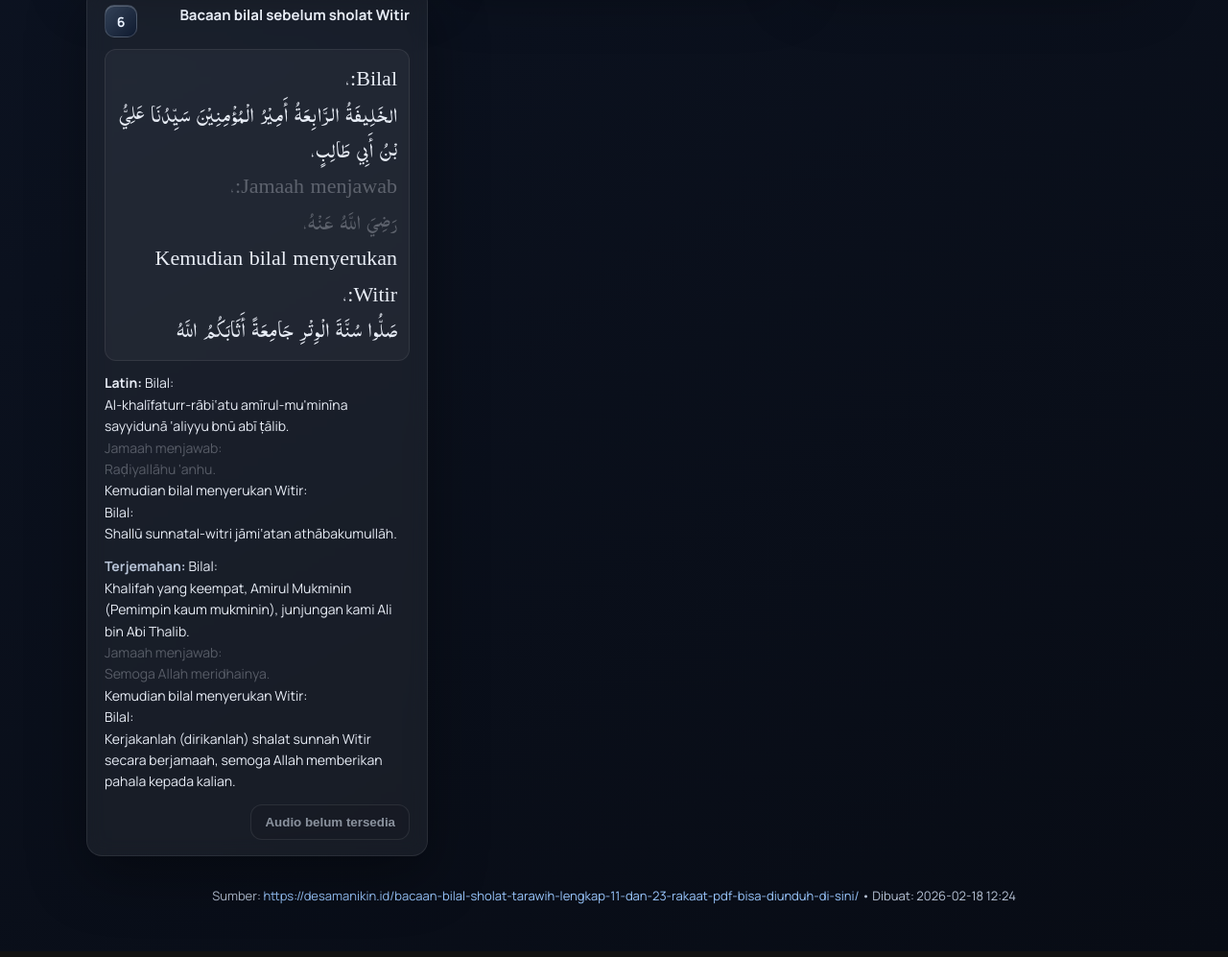
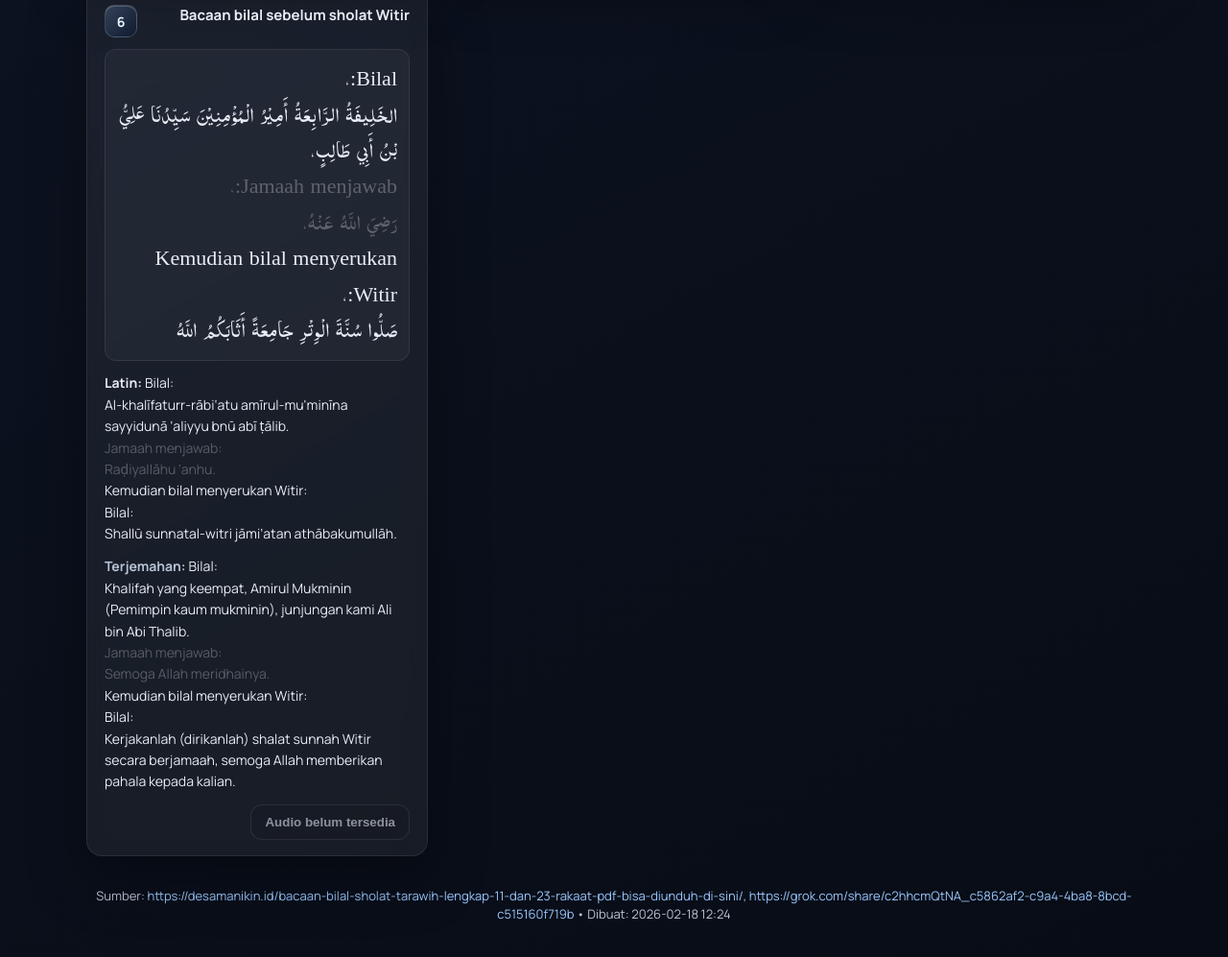
Before and after one commit to krasyid822/bilal_terawih, a plain HTML site: page index.html in a window 1280 px wide. Shown: the part 4563-5560 px from the top of the page at 96% size. Drawn offline with nearby package versions, Linux system fonts and the light colour scheme.

Commit message:
Update data source format to support multiple links in JSON and adjust footer rendering

```diff
--- a/data.json
+++ b/data.json
@@ -1,6 +1,9 @@
 {
 	"appTitle": "Bacaan Bilal Sholat Tarawih 11 Rakaat (8 Tarawih + 3 Witir)",
-	"source": "https://desamanikin.id/bacaan-bilal-sholat-tarawih-lengkap-11-dan-23-rakaat-pdf-bisa-diunduh-di-sini/",
+	"source": [
+		"https://desamanikin.id/bacaan-bilal-sholat-tarawih-lengkap-11-dan-23-rakaat-pdf-bisa-diunduh-di-sini/",
+		"https://grok.com/share/c2hhcmQtNA_c5862af2-c9a4-4ba8-8bcd-c515160f719b"
+	],
 	"lastUpdated": "2026-02-18 12:24",
 	"items": [
 		{
--- a/index.html
+++ b/index.html
@@ -469,7 +469,11 @@
 			title.textContent = data.appTitle || 'Bacaan Bilal Sholat Tarawih';
 			const footer = document.getElementById('footer');
 			const parts = [];
-			if (data.source) parts.push(`Sumber: <a href="${data.source}" target="_blank" rel="noopener">${data.source}</a>`);
+			const sources = Array.isArray(data.source) ? data.source : (data.source ? [data.source] : []);
+			if (sources.length) {
+				const links = sources.map((s) => `<a href="${s}" target="_blank" rel="noopener">${s}</a>`).join(', ');
+				parts.push(`Sumber: ${links}`);
+			}
 			if (data.lastUpdated) parts.push(`Dibuat: ${data.lastUpdated}`);
 			footer.innerHTML = parts.join(' • ');
 
```
